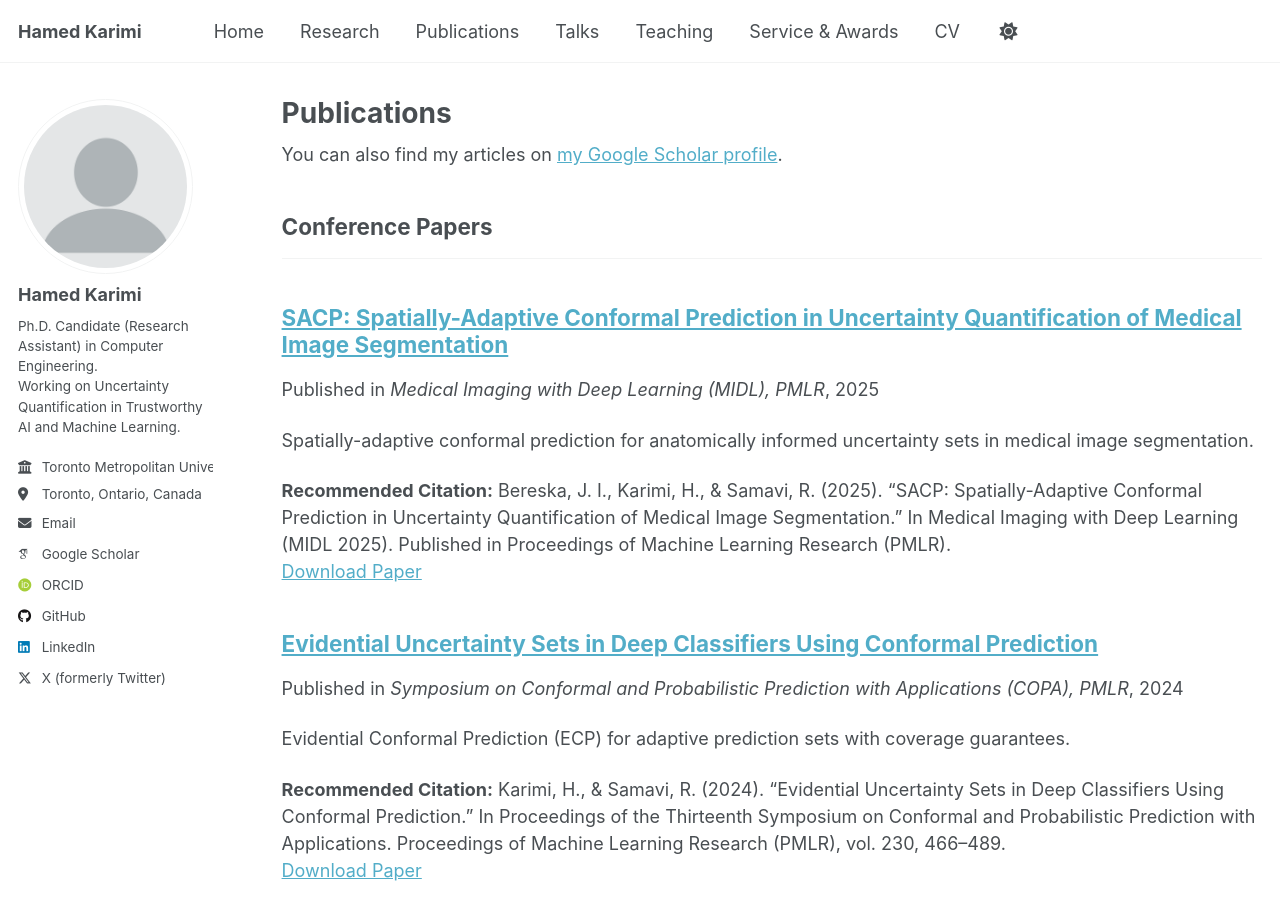
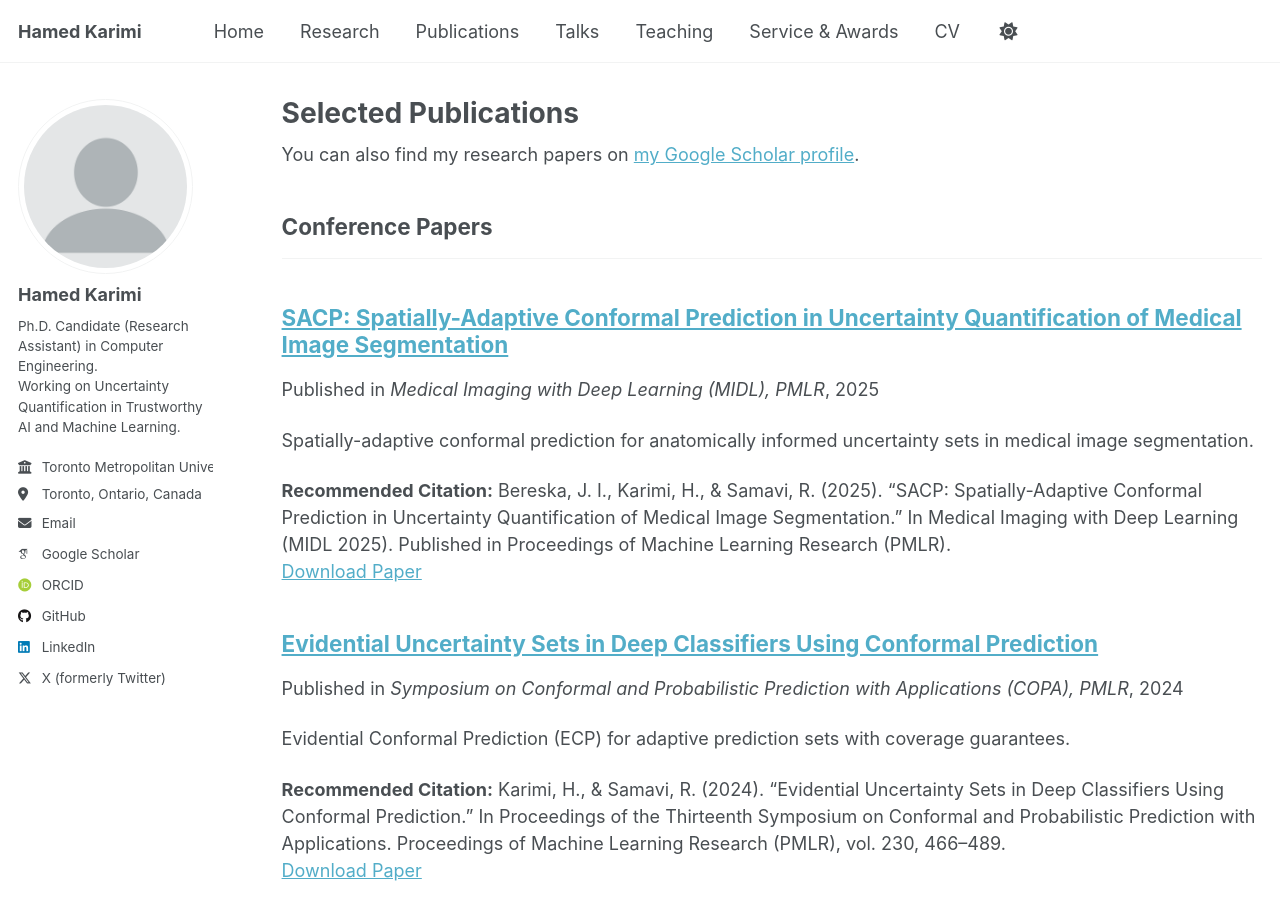
Before and after one commit to hamedmx/hamedmx.github.io, a Jekyll site: the page built from _pages/publications.html, in a window 1280 px wide and 900 px high. Built offline with Jekyll 4.4.1, drawn with Linux system fonts in a browser that asks for light colours; some web fonts are replaced; a script that is not in the unit is left out.

Commit message:
Update publications.html

```diff
--- a/_pages/publications.html
+++ b/_pages/publications.html
@@ -1,12 +1,12 @@
 ---
 layout: archive
-title: "Publications"
+title: "Selected Publications"
 permalink: /publications/
 author_profile: true
 ---
 
 {% if site.author.googlescholar %}
-  <div class="wordwrap">You can also find my articles on <a href="{{site.author.googlescholar}}">my Google Scholar profile</a>.</div>
+  <div class="wordwrap">You can also find my research papers on <a href="{{site.author.googlescholar}}">my Google Scholar profile</a>.</div>
 {% endif %}
 
 {% include base_path %}
```
